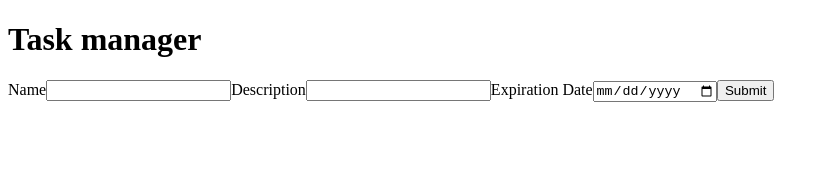
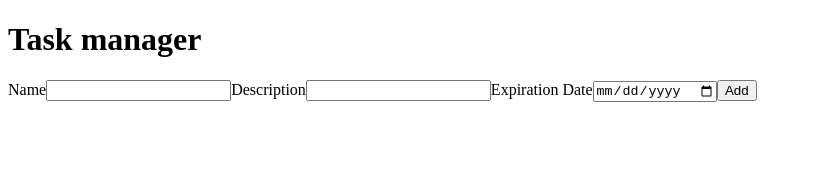
Before and after one commit to Unstoppable7/hawk-horse, a React app in the folder frontend/: page / in a window 1280 px wide. Shown: the top 170 px of the page, without its empty margins (0-829 px from the left). Built offline with nearby package versions, Linux system fonts and the light colour scheme; the HTML template or start-up script is replaced by a standard one.

Commit message:
refactor: add react components

```diff
--- /dev/null
+++ b/frontend/src/AddTodoForm.jsx
@@ -0,0 +1,13 @@
+export default function AddTodoForm(){
+   return(
+      <form action="">
+         <label htmlFor="name">Name</label>
+         <input id="name" type="text" />
+         <label htmlFor="description">Description</label>
+         <input id="description" type="text" />
+         <label htmlFor="expirationDate">Expiration Date</label>
+         <input id="expirationDate" type="date" />
+         <button>Add</button>
+      </form>
+   )
+}
--- a/frontend/src/App.jsx
+++ b/frontend/src/App.jsx
@@ -1,16 +1,10 @@
+import AddTodoForm from "./AddTodoForm"
+
 function App() {
   return (
     <div>
       <h1>Task manager</h1>
-      <form action="">
-         <label htmlFor="name">Name</label>
-         <input id="name" type="text" />
-         <label htmlFor="description">Description</label>
-         <input id="description" type="text" />
-         <label htmlFor="expirationDate">Expiration Date</label>
-         <input id="expirationDate" type="date" />
-         <button>Submit</button>
-      </form>
+      <AddTodoForm/>
     </div>
   )
 }
```
